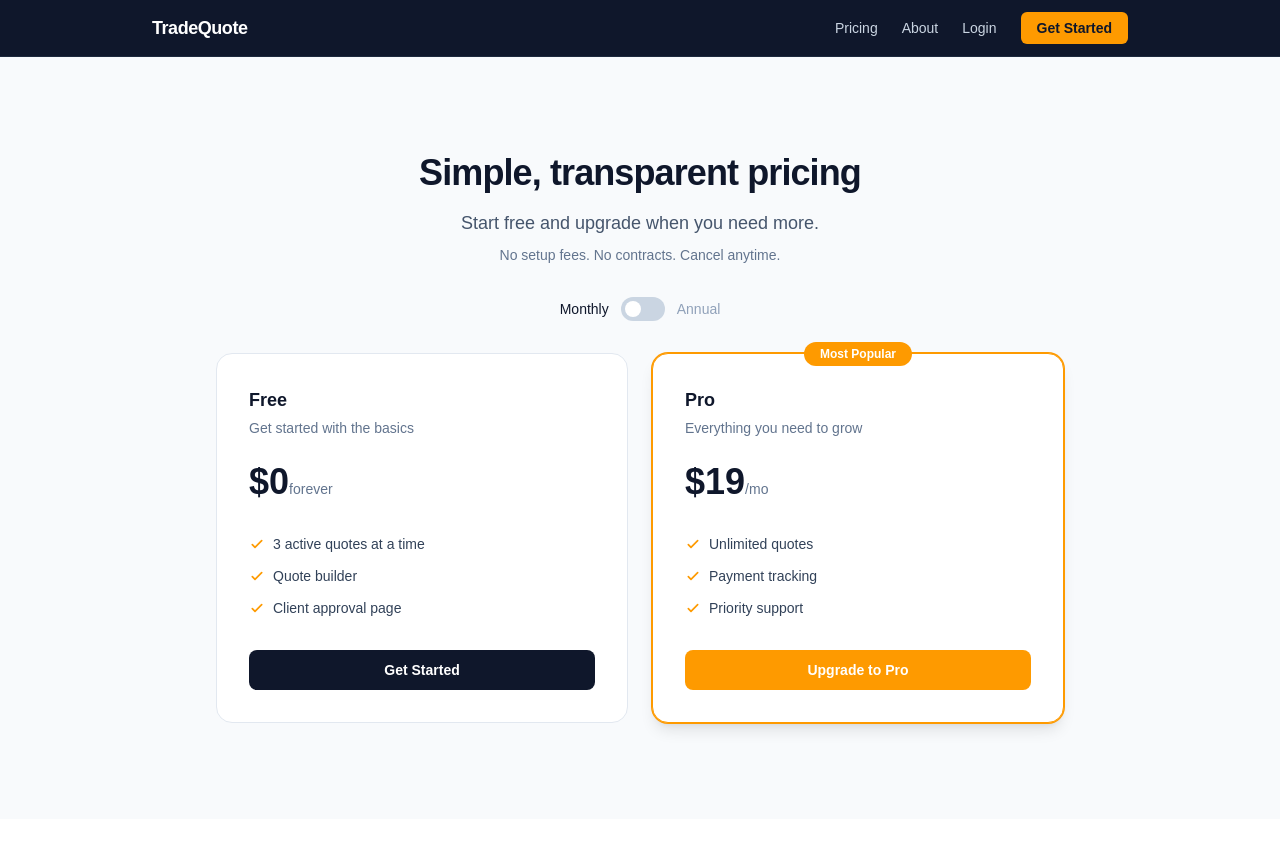
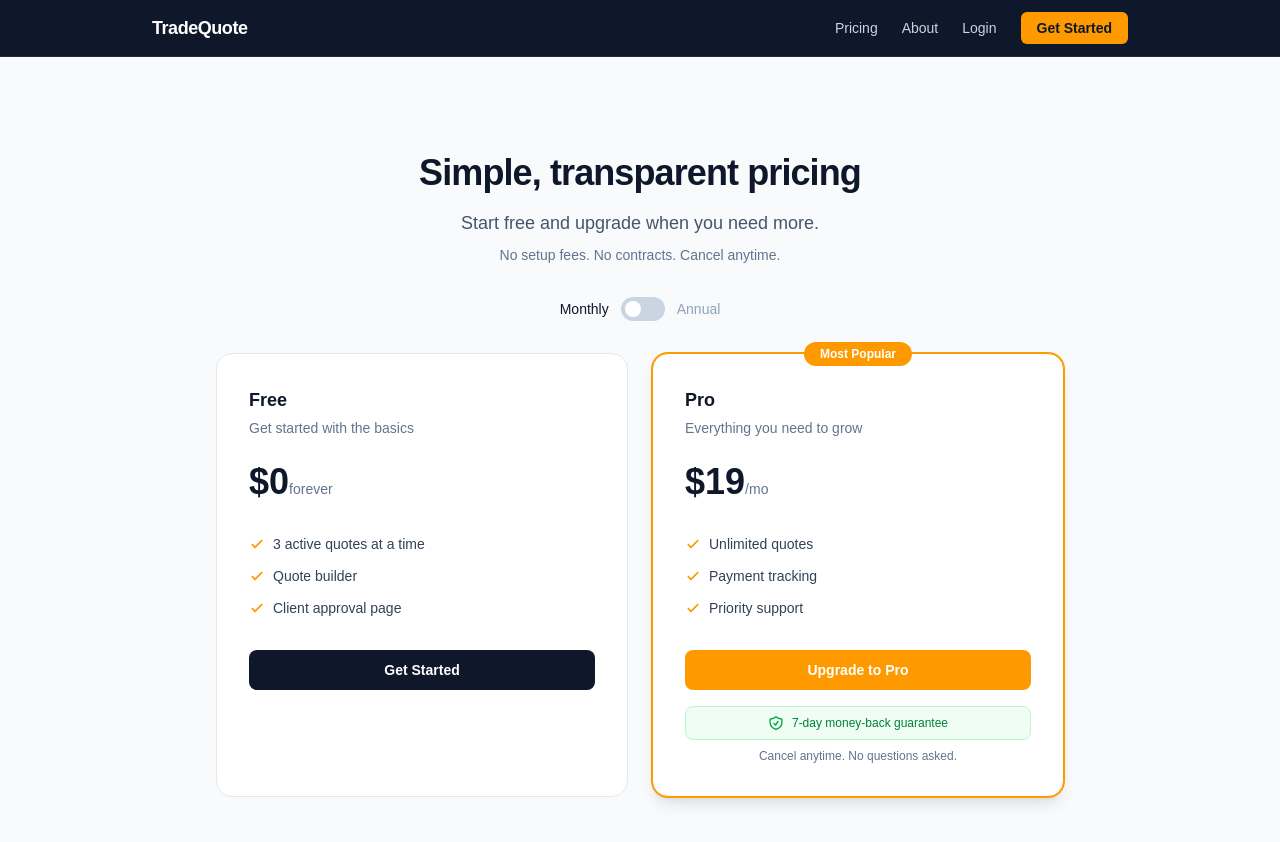
Before and after one commit to moltcorporation/trades-quoting-tool, a Next.js app: page /pricing in a window 1280 px wide. Shown: the top 842 px of the page. Before the commit the page ends 819 px from the top, so only its background shows below. Built offline with nearby package versions, Linux system fonts and the light colour scheme; no server answers.

Commit message:
Add 7-day money-back guarantee + cancel anytime to Pro pricing card
Risk reversal language on the Pro tier card to match other products.
Register/login metadata was already fixed in a previous commit.

Co-Authored-By: Claude Opus 4.6 <noreply@anthropic.com>

```diff
--- a/app/pricing/pricing-cards.tsx
+++ b/app/pricing/pricing-cards.tsx
@@ -146,6 +146,17 @@ export function PricingCards({
                 </Link>
               )}
             </div>
+            {tier.featured && (
+              <>
+                <div className="mt-4 flex items-center justify-center gap-2 rounded-lg border border-green-200 bg-green-50 px-3 py-2">
+                  <svg className="h-4 w-4 text-green-600" fill="none" viewBox="0 0 24 24" strokeWidth={2} stroke="currentColor">
+                    <path strokeLinecap="round" strokeLinejoin="round" d="M9 12.75L11.25 15 15 9.75m-3-7.036A11.959 11.959 0 013.598 6 11.99 11.99 0 003 9.749c0 5.592 3.824 10.29 9 11.623 5.176-1.332 9-6.03 9-11.622 0-1.31-.21-2.571-.598-3.751h-.152c-3.196 0-6.1-1.248-8.25-3.285z" />
+                  </svg>
+                  <span className="text-xs font-medium text-green-700">7-day money-back guarantee</span>
+                </div>
+                <p className="mt-2 text-center text-xs text-slate-500">Cancel anytime. No questions asked.</p>
+              </>
+            )}
           </div>
         ))}
       </div>
```
